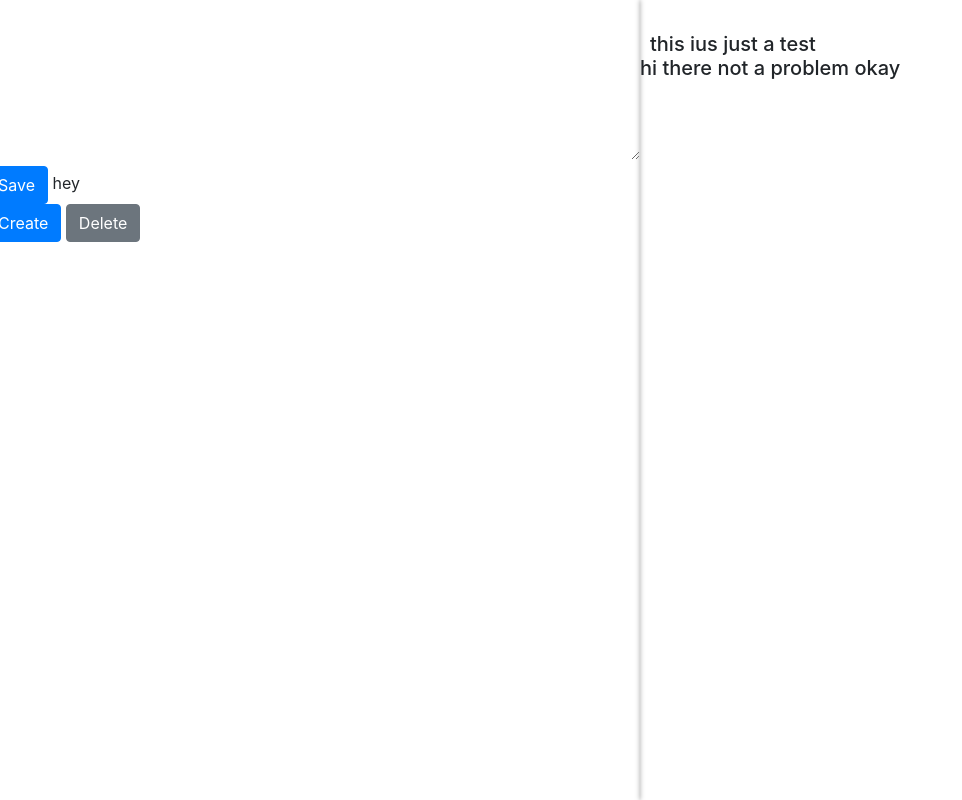
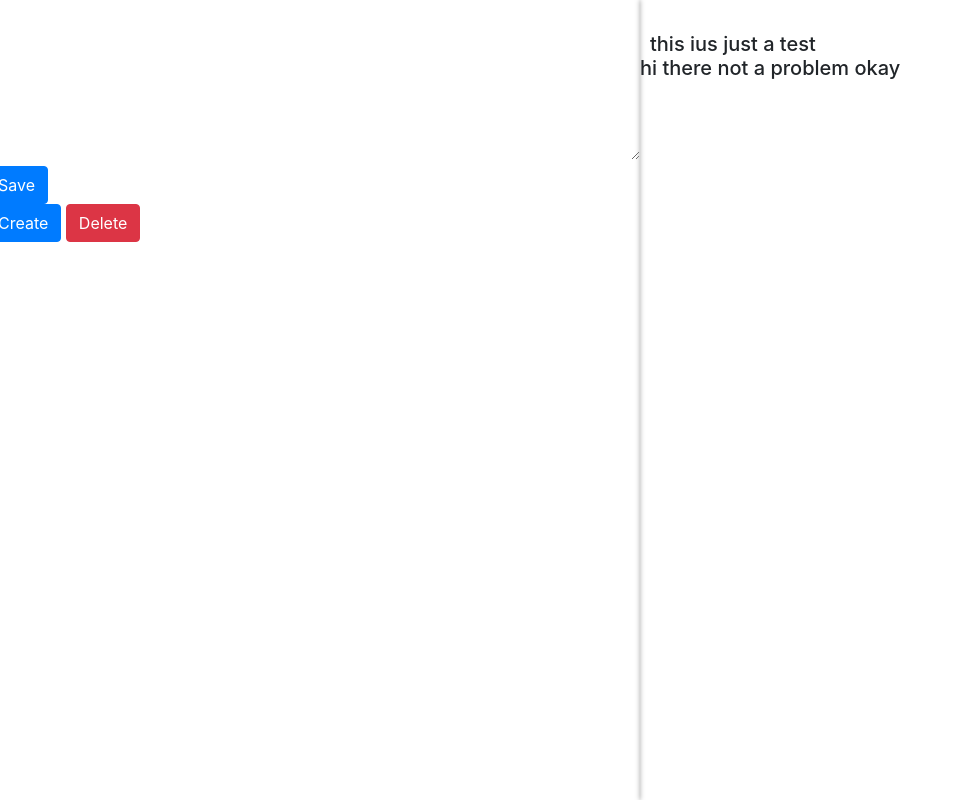
Before and after one commit to prateekpm123/Final-year-project-1, a PHP site: page /admin-control-form.php in a window 1280 px wide. Shown: the part 56-856 px from the top of the page, without its empty margins (0-962 px from the left). Run offline with PHP 8.4, Linux system fonts and the light colour scheme; a user stored in the database is signed in; data comes from the database, SQL or seed files in the repository.

Commit message:
button colours changed

```diff
--- a/admin-control-form.php
+++ b/admin-control-form.php
@@ -122,10 +122,9 @@ include("mydb.php");
                     <span id="result"></span>
                     <!-- <span> <input class="btn btn-primary textarea-btn" type="submit" name='submit' value='submit'>+</input>  Add the item</span> -->
                 <!-- </div> -->
-                    hey
             </form>
             <button id="create" class="btn btn-primary">Create</button>
-            <button id="delete" class="btn btn-secondary">Delete</button>
+            <button id="delete" class="btn btn-danger">Delete</button>
 
         </div>
         <div class="col-lg-6 right-side">
```
